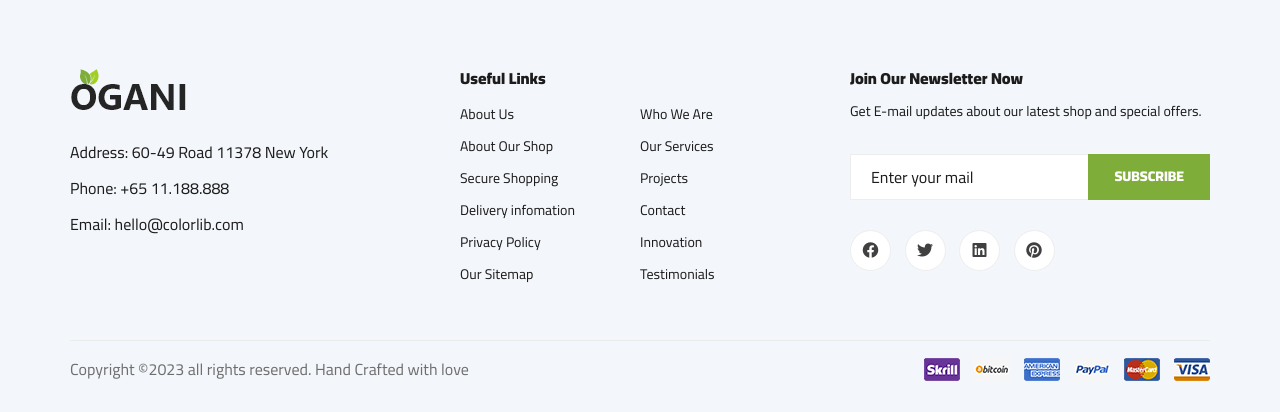
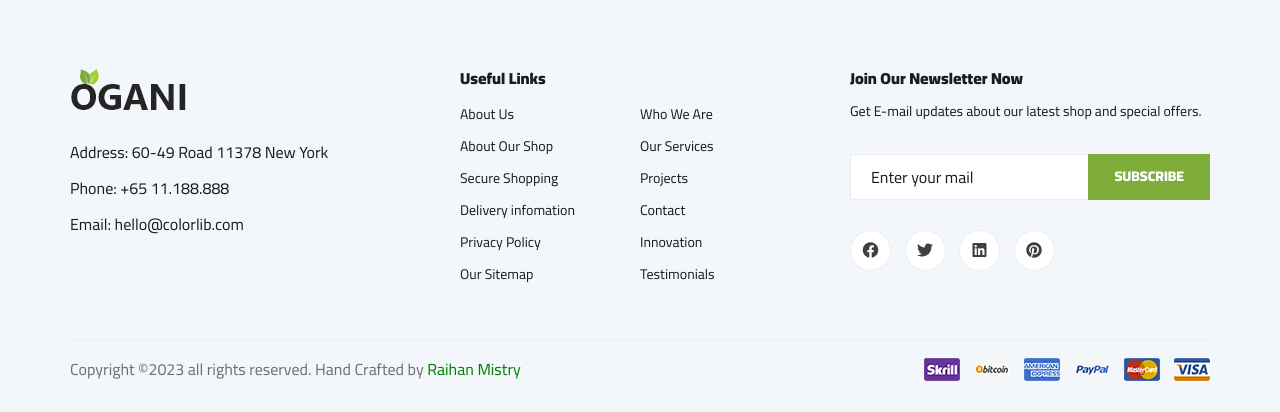
Before and after one commit to INFO-RAIHAN-MISTRY/django-grocery-management-syatem, a Django app: page /add/address/ in a window 1280 px wide. Shown: the part 965-1377 px from the top of the page. Run offline with Django 4.2, Linux system fonts and the light colour scheme; a user stored in the database is signed in; data comes from the database, SQL or seed files in the repository; data that the repository does not hold is empty; some libraries are stand-ins or nearby versions.

Commit message:
Update base.html
Credit Change

```diff
--- a/grocery/core/templates/grocery/base.html
+++ b/grocery/core/templates/grocery/base.html
@@ -263,7 +263,7 @@
                 <div class="col-lg-12">
                     <div class="footer__copyright">
                         <div class="footer__copyright__text"><p><!-- Link back to Colorlib can't be removed. Template is licensed under CC BY 3.0. -->
-  Copyright &copy;<script>document.write(new Date().getFullYear());</script> all rights reserved. Hand Crafted with love
+  Copyright &copy;<script>document.write(new Date().getFullYear());</script> all rights reserved. Hand Crafted by <a href="https://github.com/INFO-RAIHAN-MISTRY/" style="color:green">Raihan Mistry</a>
   <!-- Link back to Colorlib can't be removed. Template is licensed under CC BY 3.0. --></p></div>
                         <div class="footer__copyright__payment"><img src="{% static 'grocery/img/payment-item.png' %}" alt=""></div>
                     </div>
```
